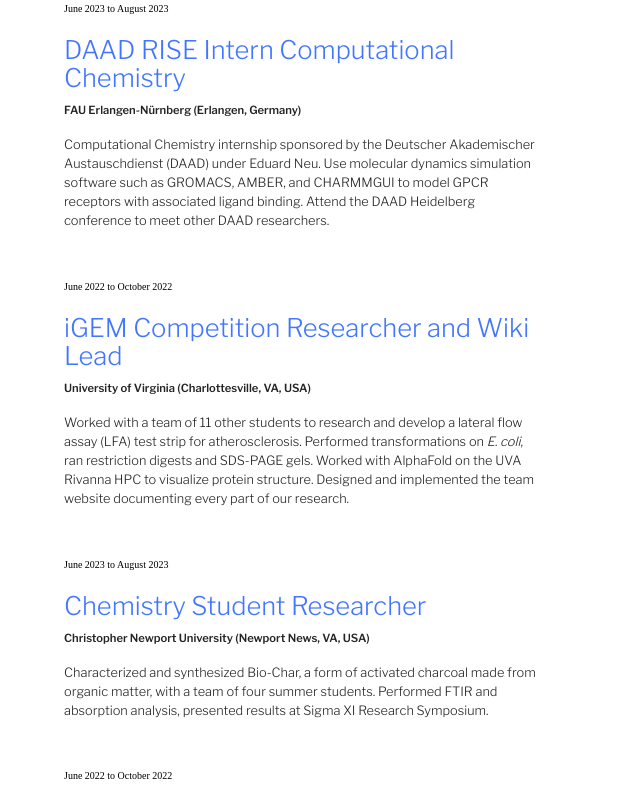
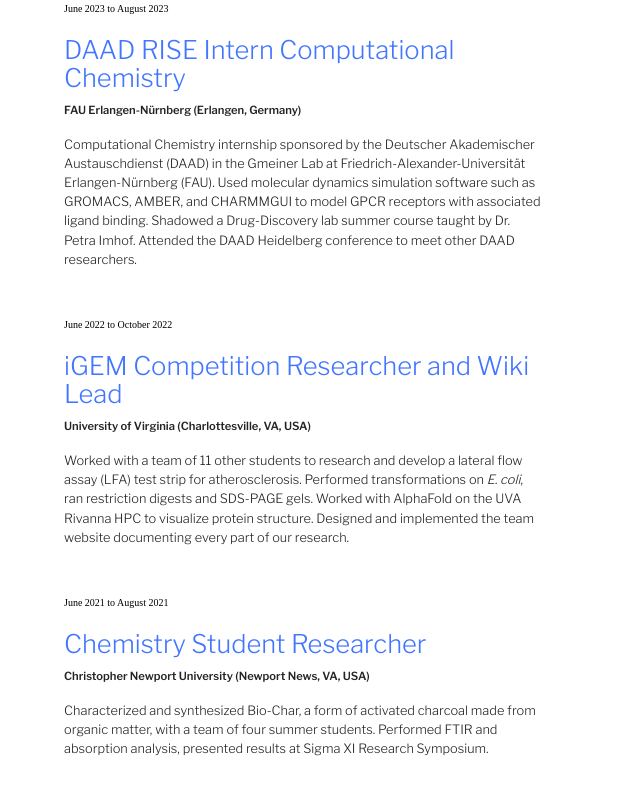
Before and after one commit to peneeta/portfolio, a React (Vite) app: page / in a window 1280 px wide. Shown: the part 1200-2000 px from the top of the page, without its empty margins (0-640 px from the left). Built offline with nearby package versions, Linux system fonts and the light colour scheme; a web font is replaced by a local one.

Commit message:
small formatting changes

```diff
--- a/src/App.jsx
+++ b/src/App.jsx
@@ -18,6 +18,7 @@ function App() {
           <div className="text-wrapper">
             <div className="headline">
               <h2>Hello, my name is</h2>
+              {/* https://shipshape.io/blog/wait-for-page-load-in-react/ */}
               <h1>Peneeta</h1>
             </div>
             <div className="subtitle text-base">
@@ -70,7 +71,6 @@ function App() {
         <div className="container">
           <div className="section-text">
             <h1 className="big">Get in Touch</h1>
-            <p>I am always open to new opportunities or just to chat! Reach out to me via email or LinkedIn.</p>
           </div>
           <div className="emails">
             <p>paw5vrr@virginia.edu</p>
--- a/src/components/Timeline.jsx
+++ b/src/components/Timeline.jsx
@@ -17,7 +17,7 @@ function Timeline () {
                 </div>
                 <div className="text">
                     <p>
-                    Computational Chemistry internship sponsored by the Deutscher Akademischer Austauschdienst (DAAD) under Eduard Neu. Use molecular dynamics simulation software such as GROMACS, AMBER, and CHARMMGUI to model GPCR receptors with associated ligand binding. Attend the DAAD Heidelberg conference to meet other DAAD researchers.
+                    Computational Chemistry internship sponsored by the Deutscher Akademischer Austauschdienst (DAAD) in the Gmeiner Lab at Friedrich-Alexander-Universität Erlangen-Nürnberg (FAU). Used molecular dynamics simulation software such as GROMACS, AMBER, and CHARMMGUI to model GPCR receptors with associated ligand binding. Shadowed a Drug-Discovery lab summer course taught by Dr. Petra Imhof. Attended the DAAD Heidelberg conference to meet other DAAD researchers.
                     </p>
                 </div>
             </div>
@@ -47,7 +47,7 @@ function Timeline () {
             <div className="entry left-container">
                 <div className="heading">
                     <div className="date">
-                        <p>June 2023 to August 2023</p>
+                        <p>June 2021 to August 2021</p>
                     </div>
                     <div className="title">
                         <p>Chemistry Student Researcher</p>
@@ -65,7 +65,7 @@ function Timeline () {
             <div className="entry left-container">
                 <div className="heading">
                     <div className="date">
-                        <p>June 2022 to October 2022</p>
+                        <p>June 2019 to May 2020</p>
                     </div>
                     <div className="title">
                         <p>Cancer Research Senior Capstone</p>
--- a/src/index.css
+++ b/src/index.css
@@ -114,7 +114,7 @@ p{
 
 .icons-wrapper svg{
   transform: scale(1);
-  transition: transform  0.5s ease;
+  transition: transform  0.2s ease-out;
 }
 
 .icons-wrapper svg:hover{
```
